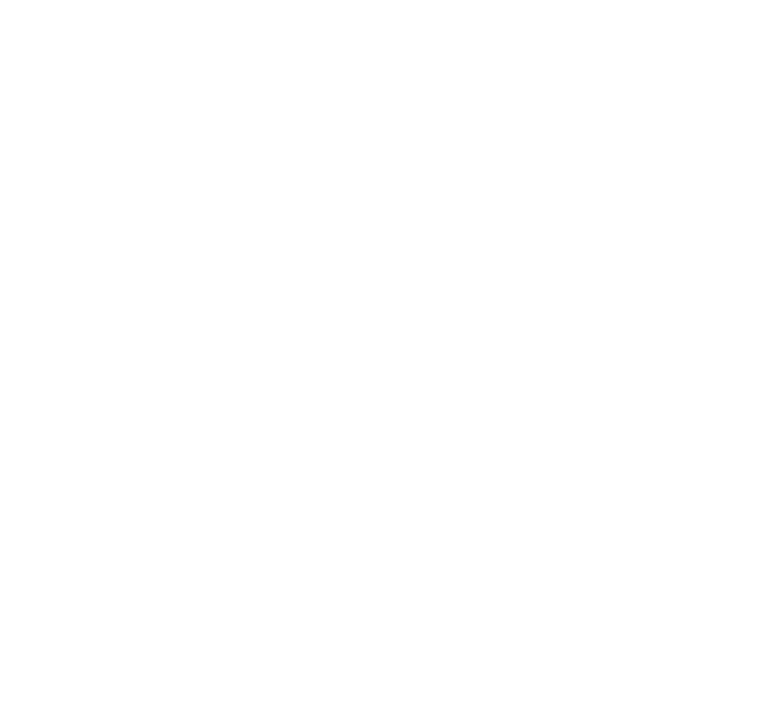
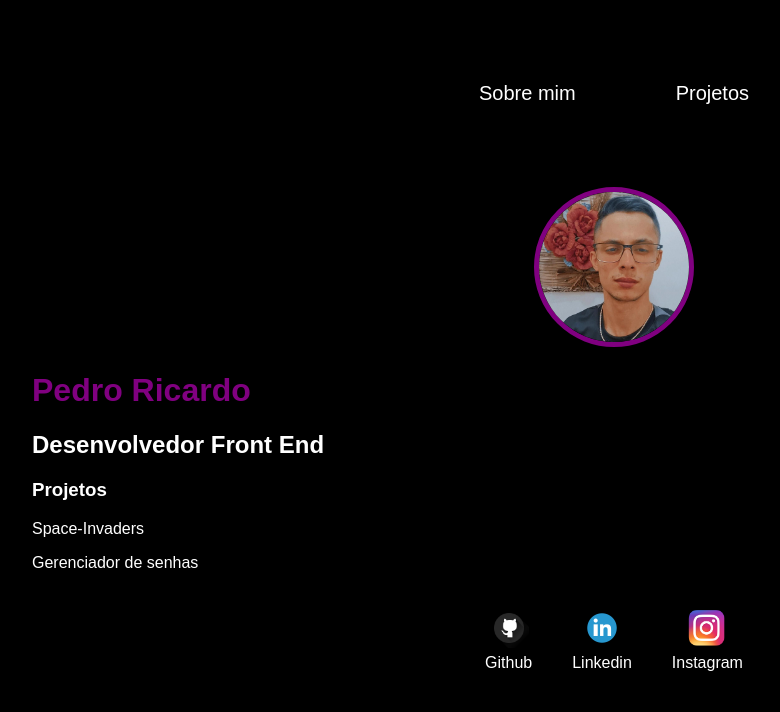
Before and after one commit to impedroricardo/Pagina-Pessoal, a plain HTML site: page project.html in a window 1280 px wide. Shown: the whole page, without its empty margins (26-806 px from the left). Drawn offline with Linux system fonts and the light colour scheme.

Commit message:
first commit

```diff
--- a/index.css
+++ b/index.css
@@ -6,14 +6,14 @@ body {
 
 ul {
     display: flex;
-    justify-content: space-between;
+    justify-content: center;
     list-style-type: none;
-    align-items: center;
+    text-align: center;
     padding: 16px;
 }
 
-li{
-    margin: 20px;
+li {
+    margin: 50px;
 }
 
 a {
@@ -84,3 +84,7 @@ button {
     width: 100px;
     height: 30px;
 }
+
+main p:hover {
+    color:purple
+}
--- a/project.html
+++ b/project.html
@@ -0,0 +1,61 @@
+<!DOCTYPE html>
+<html lang="en">
+
+<head>
+    <meta charset="UTF-8">
+    <meta http-equiv="X-UA-Compatible" content="IE=edge">
+    <meta name="viewport" content="width=device-width, initial-scale=1.0">
+    <title>Pedro Ricardo</title>
+    <link rel="stylesheet" href="index.css">
+</head>
+
+<body>
+    <div class="container">
+        <nav>
+            <ul>
+                <li>
+                    <a href="index.html">Sobre mim</a>
+                </li>
+                <li>
+                    <a href="project.html">Projetos</a>
+                </li>
+            </ul>
+        </nav>
+
+        <header>
+            <div class="center">
+                <img src="img/274851268_4649780445131394_4542285891844515993_n.jpg"></img>
+            </div>
+            <h1>Pedro Ricardo</h1>
+            <h2>Desenvolvedor Front End</h2>
+        </header>
+
+        <main>
+         <h3>Projetos</h3>
+         <a href="https://github.com/impedroricardo/Space-Invaders" target="_blank" rel="noopener noreferrer">
+            <p>Space-Invaders</p>
+         </a>
+         <a href="https://github.com/impedroricardo/pedroricardo" target="_blank" rel="noopener noreferrer">
+            <p>Gerenciador de senhas</p>
+         </a>
+        </main>
+
+        <footer>
+            <a href="https://github.com/impedroricardo" target="_blank" rel="noopener noreferrer">
+                <img src="img/git.png"></img>
+                <p>Github</p>
+            </a>
+            <a href="https://www.linkedin.com/in/impedroricardo/" target="_blank" rel="noopener noreferrer">
+                <img src="img/linkedin.png"></img>
+                <p>Linkedin</p>
+            </a>
+            <a href="https://www.instagram.com/impedroricardo/" target="_blank" rel="noopener noreferrer">
+                <img src="img/instagram.png"></img>
+                <p>Instagram</p>
+            </a>
+        </footer>
+    </div>
+
+</body>
+
+</html>
```
Also changed, not shown: index.html (+5 -26 lines).
